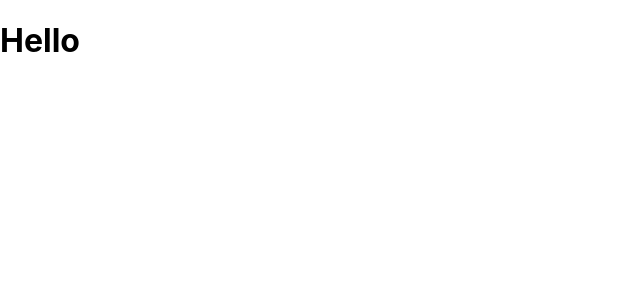
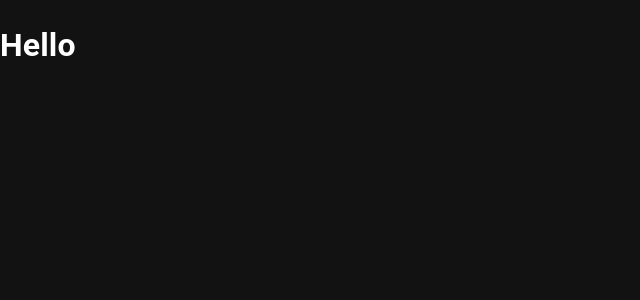
Before and after one commit to 4hmedhabib/eastafrica-logistics, a React (Create React App) app: page / in a window 1280 px wide. Shown: the top 300 px of the page, without its empty margins (0-640 px from the left). Built offline with nearby package versions, Linux system fonts and the light colour scheme.

Commit message:
added theme mode

```diff
--- a/src/App.tsx
+++ b/src/App.tsx
@@ -1,10 +1,10 @@
-import  {FC, useState} from 'react';
-import {createTheme, ThemeProvider} from "@mui/material"
+import { FC, useState } from 'react';
+import { createTheme, ThemeProvider, CssBaseline } from "@mui/material"
 
 const App: FC = (): JSX.Element => {
   const [themeMode, setThemeMode] = useState<"light" | "dark">('dark');
 
-  const theme =  createTheme({
+  const theme = createTheme({
     palette: {
       mode: themeMode
     },
@@ -13,7 +13,12 @@ const App: FC = (): JSX.Element => {
     }
   });
 
-  return <ThemeProvider theme={theme}> <h1>Hello</h1> </ThemeProvider>
+  return <ThemeProvider theme={theme}>
+    <CssBaseline />
+    <h1>
+      Hello
+    </h1>
+  </ThemeProvider>
 }
 
 export default App;
```
